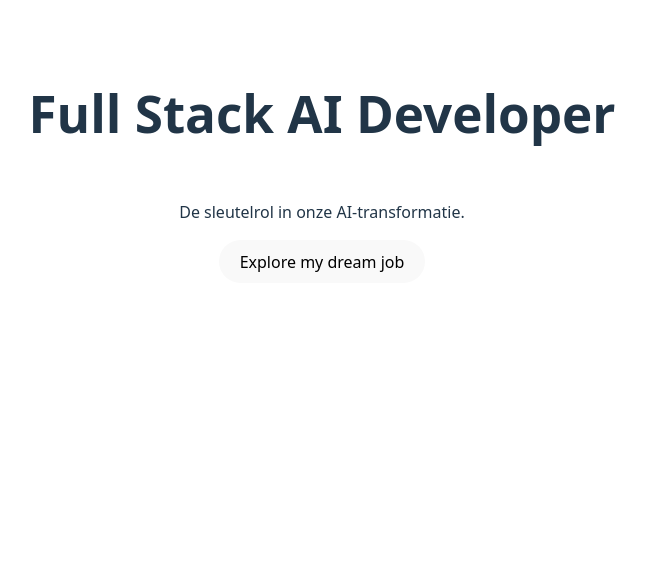
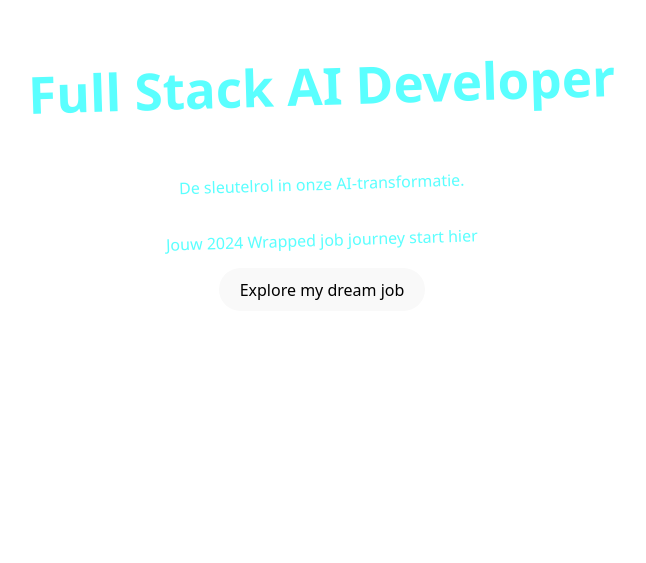
Before and after one commit to cornevonk/reveal-webapp, a React (Vite) app: page / in a window 1280 px wide. Shown: the part 237-800 px from the top of the page, without its empty margins (318-964 px from the left). Built offline with nearby package versions, Linux system fonts and the light colour scheme.

Commit message:
feat: animate landing hero

```diff
--- a/src/components/Landing.jsx
+++ b/src/components/Landing.jsx
@@ -9,29 +9,79 @@ export default function Landing() {
   };
 
   return (
-    <section className="min-h-screen flex flex-col items-center justify-center bg-white px-4 text-center" id="landing">
+    <section
+      className="relative min-h-screen flex flex-col items-center justify-center bg-black px-4 text-center overflow-hidden"
+      id="landing"
+    >
+      <Motion.div
+        className="pointer-events-none absolute -top-20 -left-20 w-72 h-72 bg-gradient-to-r from-lime-400 via-fuchsia-500 to-purple-600 rounded-full blur-3xl opacity-30 -z-10"
+        animate={{ rotate: 360 }}
+        transition={{ repeat: Infinity, duration: 20, ease: 'linear' }}
+      />
+      <Motion.div
+        className="pointer-events-none absolute -bottom-20 -right-20 w-72 h-72 bg-gradient-to-r from-purple-600 via-fuchsia-500 to-lime-400 rounded-full blur-3xl opacity-30 -z-10"
+        animate={{ rotate: -360 }}
+        transition={{ repeat: Infinity, duration: 25, ease: 'linear' }}
+      />
+
       <Motion.h1
-        className="text-5xl md:text-7xl font-semibold tracking-tight text-black mb-6"
+        className="text-5xl md:text-7xl font-semibold tracking-tight mb-6 text-white"
         initial={{ opacity: 0, y: -20 }}
-        animate={{ opacity: 1, y: 0 }}
-        transition={{ duration: 0.8 }}
+        animate={{
+          opacity: 1,
+          y: 0,
+          rotate: [0, 2, -2, 0],
+          color: ['#fff', '#0f0', '#0ff', '#fff'],
+        }}
+        transition={{
+          duration: 0.8,
+          rotate: { repeat: Infinity, duration: 10 },
+          color: { repeat: Infinity, duration: 10 },
+        }}
       >
         Full Stack AI Developer
       </Motion.h1>
 
       <Motion.p
-        className="text-lg md:text-xl text-neutral-500 font-light mb-10"
+        className="text-lg md:text-xl font-light mb-2 text-white"
         initial={{ opacity: 0 }}
-        animate={{ opacity: 1 }}
-        transition={{ delay: 0.5, duration: 0.8 }}
+        animate={{
+          opacity: 1,
+          rotate: [0, 2, -2, 0],
+          color: ['#fff', '#0f0', '#0ff', '#fff'],
+        }}
+        transition={{
+          delay: 0.5,
+          duration: 0.8,
+          rotate: { repeat: Infinity, duration: 10 },
+          color: { repeat: Infinity, duration: 10 },
+        }}
       >
         De sleutelrol in onze AI-transformatie.
       </Motion.p>
 
+      <Motion.p
+        className="text-lg md:text-xl font-light mb-10 text-white"
+        initial={{ opacity: 0 }}
+        animate={{
+          opacity: 1,
+          rotate: [0, 2, -2, 0],
+          color: ['#fff', '#0f0', '#0ff', '#fff'],
+        }}
+        transition={{
+          delay: 1,
+          duration: 0.8,
+          rotate: { repeat: Infinity, duration: 10 },
+          color: { repeat: Infinity, duration: 10 },
+        }}
+      >
+        Jouw 2024 Wrapped job journey start hier
+      </Motion.p>
+
       <Motion.button
         onClick={handleClick}
-        className="px-8 py-4 bg-teal-500 text-white rounded-full shadow-lg hover:scale-105 focus:outline-none focus:ring-2 focus:ring-teal-400 transition-transform duration-300"
-        whileHover={{ scale: 1.05 }}
+        className="px-8 py-4 bg-gradient-to-r from-lime-400 via-fuchsia-500 to-purple-600 text-white rounded-full shadow-lg focus:outline-none focus:ring-2 focus:ring-lime-400 transition-transform duration-300"
+        whileHover={{ scale: 1.1, rotate: 2 }}
         whileTap={{ scale: 0.95 }}
       >
         Explore my dream job
```
